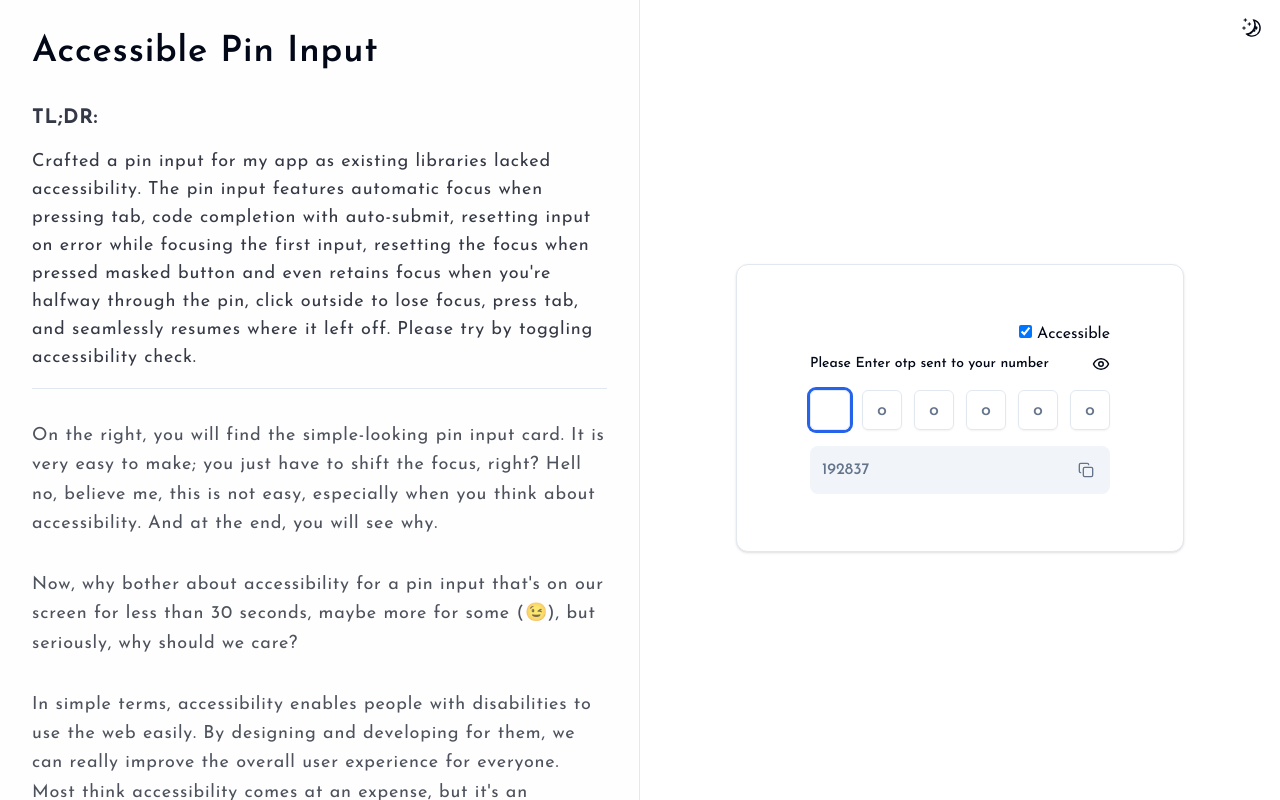
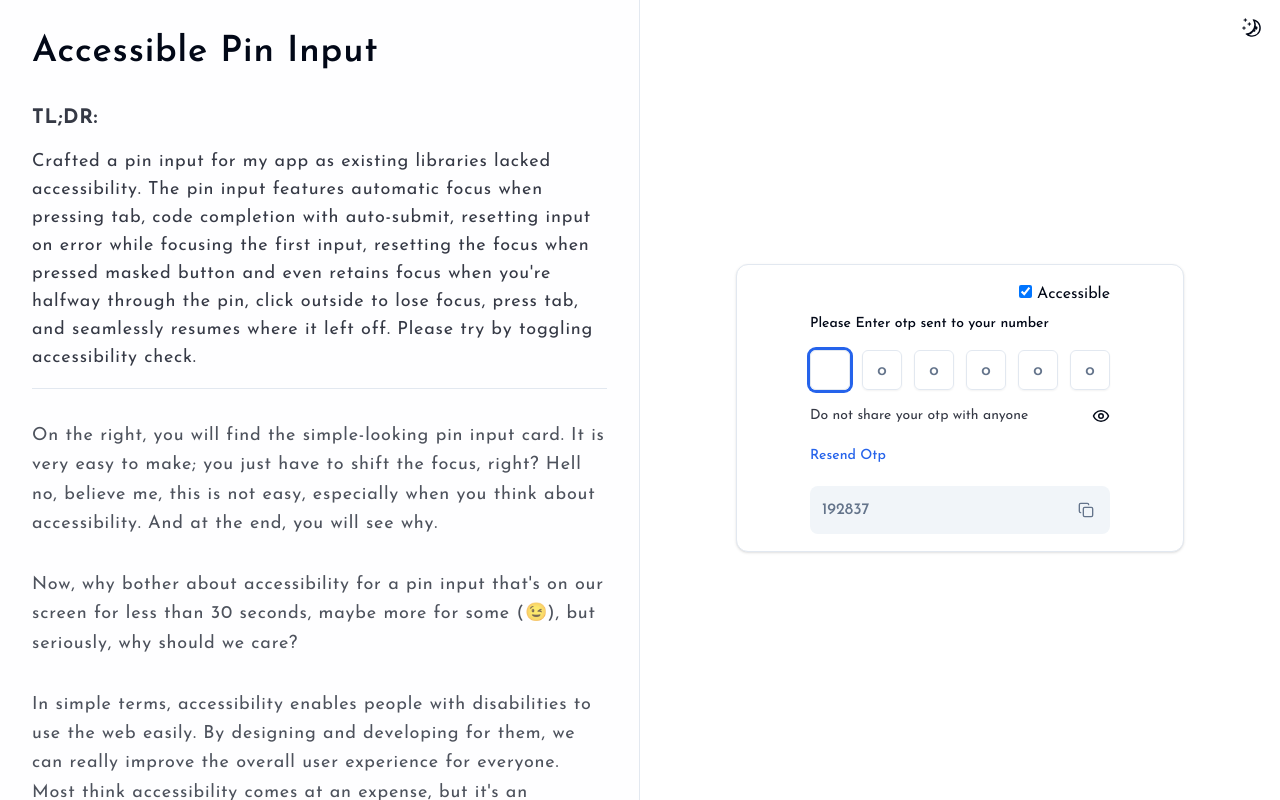
Before and after one commit to pkrinesh/vue-pin-input, a Vue app: page / in a window 1280 px wide. Built offline with nearby package versions, Linux system fonts and the light colour scheme.

Commit message:
feat: error message, resend and more

```diff
--- a/src/components/PinExample.vue
+++ b/src/components/PinExample.vue
@@ -58,6 +58,11 @@ function handleMasking() {
 	setIsMasked(!isMasked())
 	isAccessible.value && otpRef.value?.focus()
 }
+
+function handleResending() {
+	setIsMasked(!isMasked())
+	isAccessible.value && otpRef.value?.reset()
+}
 </script>
 
 <template>
@@ -79,10 +84,6 @@ function handleMasking() {
 				>
 					<div class="flex items-center justify-between">
 						<PinLabel class="text-sm font-medium">Please Enter otp sent to your number</PinLabel>
-						<button tabindex="-1" class="text-lg" @click.prevent="handleMasking">
-							<EyeIcon v-if="!isMasked()" />
-							<EyeOffIcon v-else />
-						</button>
 					</div>
 					<div class="flex gap-3">
 						<PinInput
@@ -98,8 +99,28 @@ function handleMasking() {
 							:index="index"
 						/>
 					</div>
+
+					<div>
+						<p v-if="isError()" class="text-sm text-destructive">
+							Oops! Looks like you got it wrong. Try again!
+						</p>
+						<div v-else class="flex items-center justify-between">
+							<p class="text-sm text-foreground/80">Do not share your otp with anyone</p>
+							<button class="text-lg" @click.prevent="handleMasking">
+								<EyeIcon v-if="!isMasked()" />
+								<EyeOffIcon v-else />
+							</button>
+						</div>
+					</div>
 				</PinRoot>
 			</form>
+
+			<button
+				class="-mx-2 rounded-sm px-2 py-1 text-sm font-medium text-primary transition-all hover:bg-muted/20"
+				@click.prevent="handleResending"
+			>
+				Resend Otp
+			</button>
 
 			<div class="relative w-full rounded-lg bg-muted p-3 text-muted-foreground">
 				<p class="font-medium">192837</p>
```
